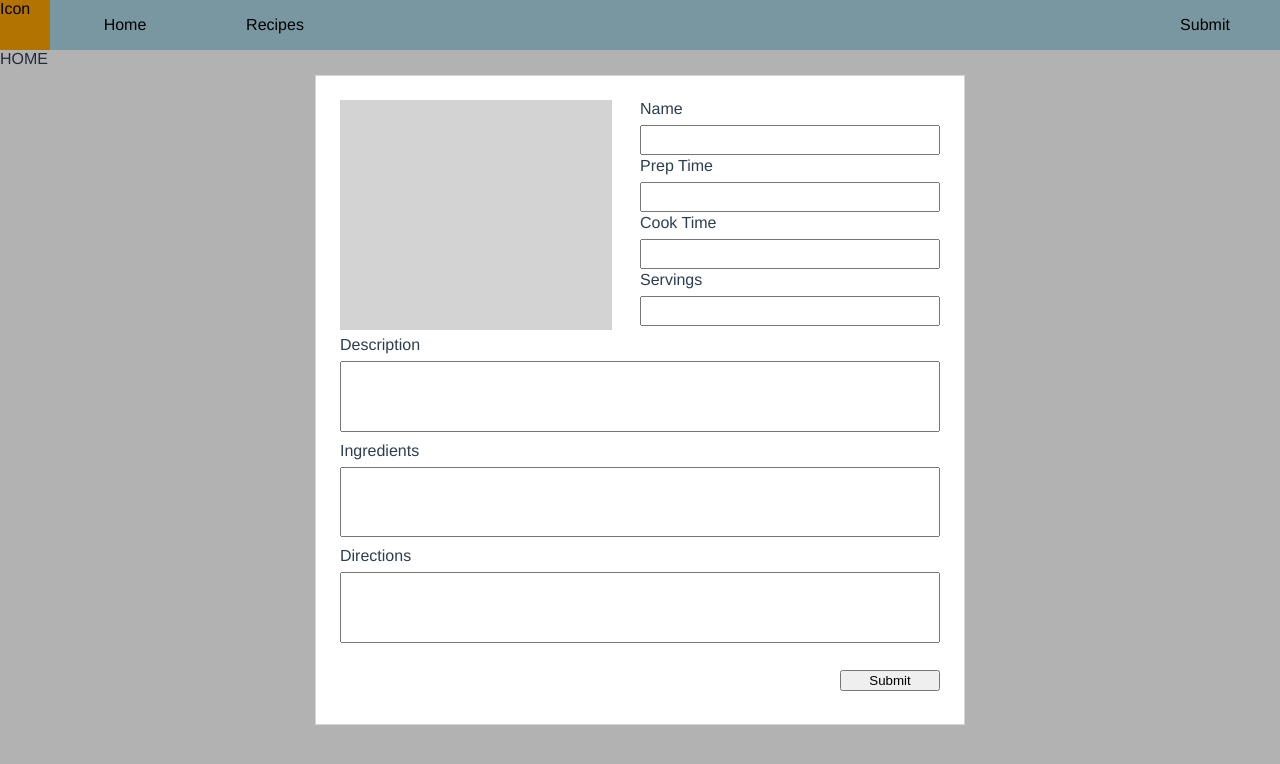
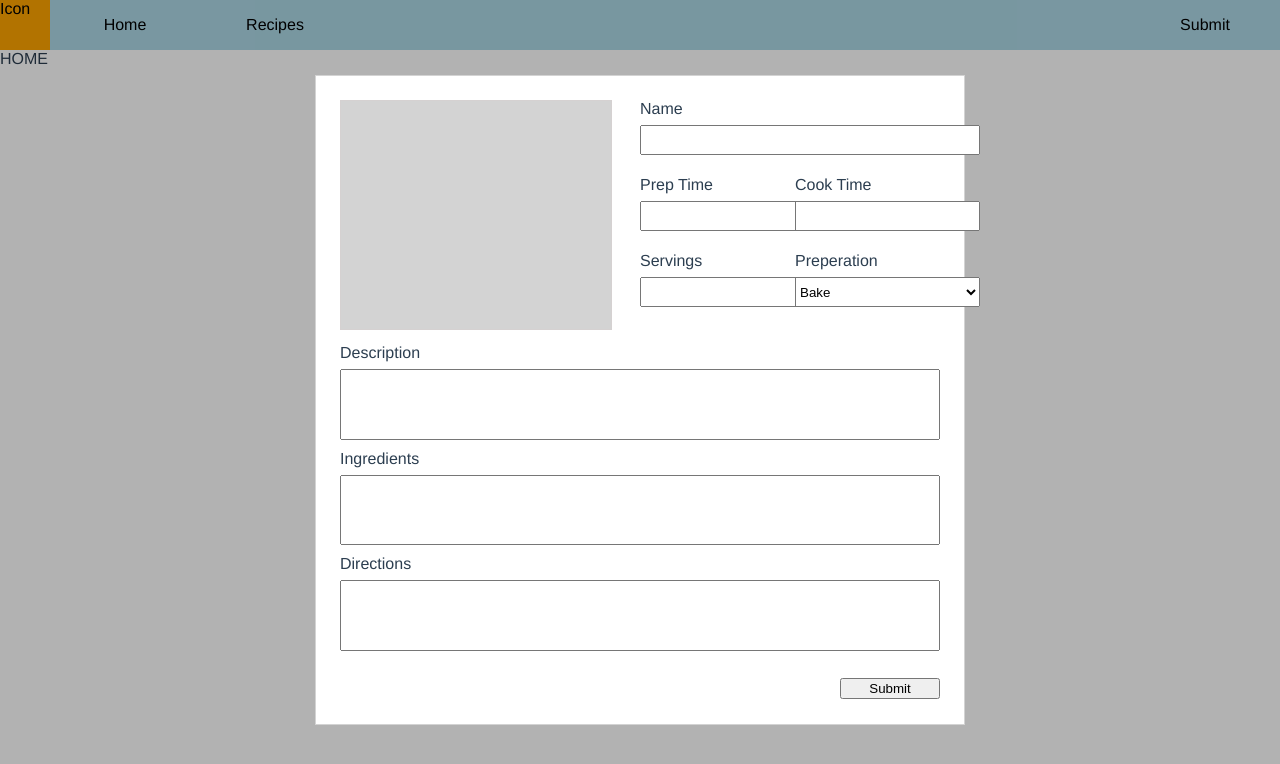
Before and after one commit to Alanxu5/recipe-api, a Vue app in the folder client/: page /#/submit in a window 1280 px wide. Shown: the top 764 px of the page. Built offline with nearby package versions, Linux system fonts and the light colour scheme.

Commit message:
submit modal matches design (needs refactoring)

```diff
--- a/client/src/components/Submit.vue
+++ b/client/src/components/Submit.vue
@@ -8,15 +8,38 @@
             <Input
               v-model="recipeModel.name"
               label-name="Name" />
+            <div class="time-input">
               <Input
                 v-model="recipeModel.prepTime"
                 label-name="Prep Time" />
               <Input
                 v-model="recipeModel.cookTime"
                 label-name="Cook Time" />
+            </div>
+            <div class="time-input">
               <Input
                 v-model="recipeModel.feeds"
                 label-name="Servings" />
+              <div class="prep-container">
+                <label>
+                  Preperation
+                </label>
+                <select class="prep-input">
+                  <option value="bake">
+                    Bake
+                  </option>
+                  <option value="pan">
+                    Pan
+                  </option>
+                  <option value="pressureCooker">
+                    Pressure Cooker
+                  </option>
+                  <option value="slowCooker">
+                    Slow Cooker
+                  </option>
+                </select>
+              </div>
+            </div>
           </div>
         </div>
         <div class="bottom-container">
@@ -108,7 +131,7 @@ export default {
   width: 100%;
   display: grid;
   grid-template-rows: 38% 62%;
-  grid-row-gap: 8px;
+  grid-row-gap: 1rem;
 }
 
 .top-container {
@@ -131,7 +154,24 @@ export default {
 
 .short-input {
   display: grid;
+  grid-template-rows: auto auto auto;
   grid-row-gap: auto;
+}
+
+.time-input {
+  display: grid;
+  grid-template-columns: 145px auto;
+  column-gap: 10px;
+}
+
+.prep-container {
+  display: grid;
+  grid-template-rows: 20px 30px;
+  row-gap: 5px;
+}
+
+.prep-input {
+  height: 30px;
 }
 
 .bottom-container {
```
Lines whose indentation alone changed are shown as unchanged.
